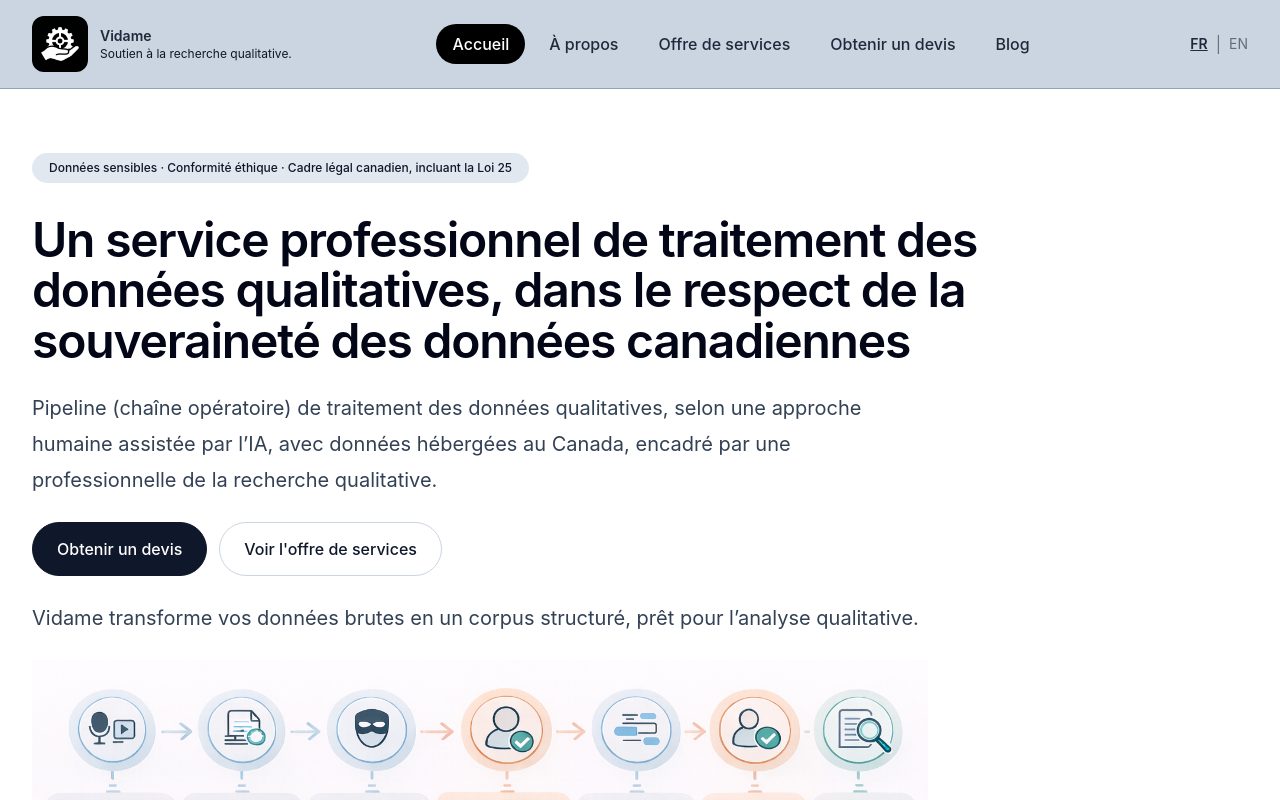
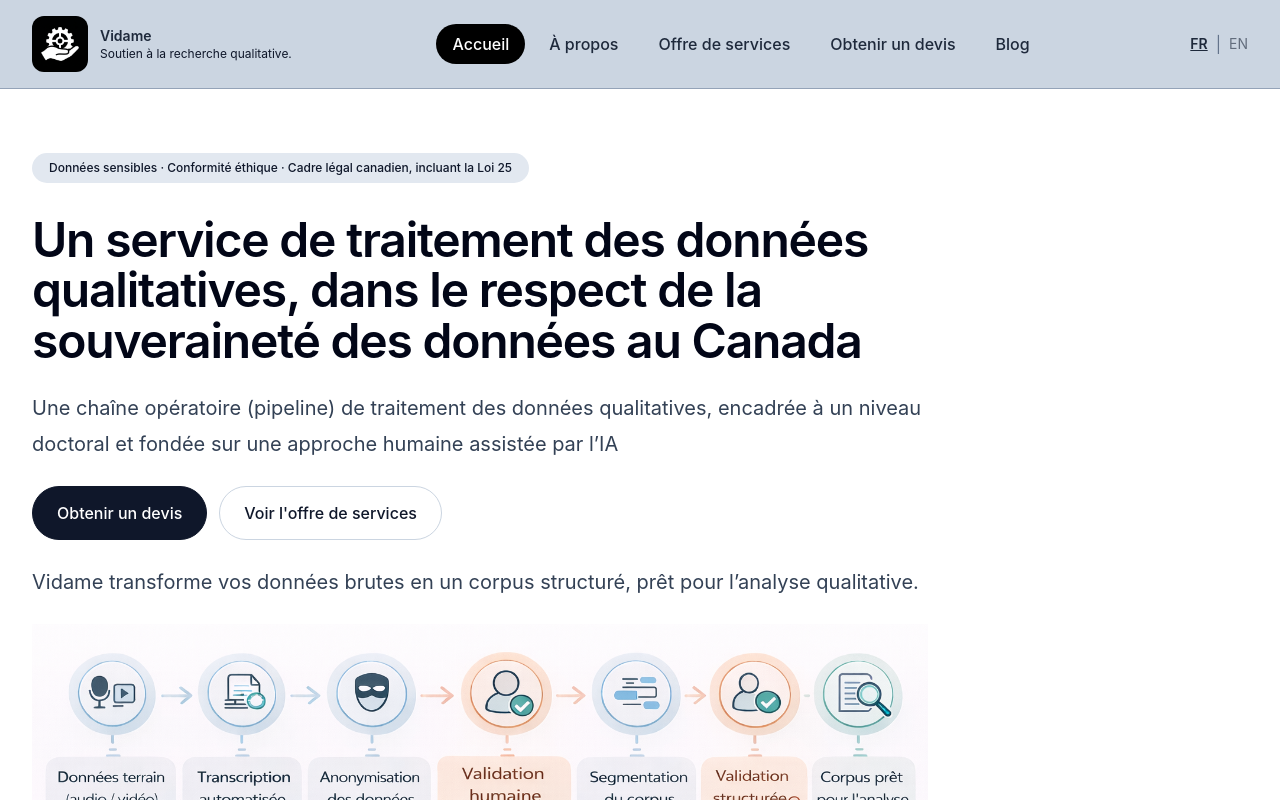
Before and after one commit to momopro21/vidame-recherche, a React (Vite) app: page / in a window 1280 px wide. Shown: the top 800 px of the page. Built offline with nearby package versions, Linux system fonts and the light colour scheme; the HTML template or start-up script is replaced by a standard one.

Commit message:
Update App.tsx

```diff
--- a/src/App.tsx
+++ b/src/App.tsx
@@ -503,15 +503,15 @@ function Accueil({setPage,lang,}: {setPage: (page: string) => void;lang: "fr" |
             {/* ===== VIDAME_REPERE_TITRE_PRINCIPAL_ACCUEIL ===== */}
             <h1 className="max-w-5xl text-4xl font-semibold tracking-tight text-slate-950 md:text-5xl md:leading-[1.05]">
               {lang === "fr"
-                ? "Un service professionnel de traitement des données qualitatives, dans le respect de la souveraineté des données canadiennes"
-                : "Professional qualitative data processing, aligned with Canadian data sovereignty requirements"}
+                ? "Un service de traitement des données qualitatives, dans le respect de la souveraineté des données au Canada"
+                : "Un service de traitement des données qualitatives, dans le respect de la souveraineté des données au Canada"}
             </h1>
 
             {/* ===== VIDAME_REPERE_TEXTE_HERO_ACCUEIL ===== */}
             <p className="max-w-4xl text-lg leading-8 text-slate-700 md:text-xl md:leading-9">
               {lang === "fr"
-                ? "Pipeline (chaîne opératoire) de traitement des données qualitatives, selon une approche humaine assistée par l’IA, avec données hébergées au Canada, encadré par une professionnelle de la recherche qualitative."
-                : "A qualitative data processing pipeline (operational chain) combining human expertise and AI-assisted methods, with data hosted in Canada and overseen by a qualitative research professional."}
+                ? "Une chaîne opératoire (pipeline) de traitement des données qualitatives, encadrée à un niveau doctoral et fondée sur une approche humaine assistée par l’IA"
+                : "A qualitative data processing pipeline, overseen at the doctoral level and based on a human-centered, AI-assisted approach"}
             </p>
 
             {/* ===== VIDAME_REPERE_BOUTONS_HERO_ACCUEIL ===== */}
```
